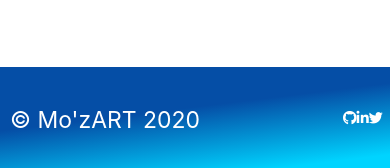
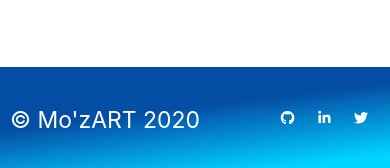
Before and after one commit to MoizSM/PHP-Blog-System, a PHP site: page /profile.php in a window 390 px wide. Shown: the part 749-917 px from the top of the page. Run offline with PHP 8.4, Linux system fonts and the light colour scheme; the visitor is signed in with stand-in values (Sample User, id 1); data that the repository does not hold is empty; some libraries are stand-ins or nearby versions.

Commit message:
Fixed footer for mobile screen

```diff
--- a/assets/styles.css
+++ b/assets/styles.css
@@ -108,4 +108,8 @@ nav {
     text-align: center;
     font-size: 20px;
   }
+
+  .social{
+    width: 30%;
+  }
 }
```
